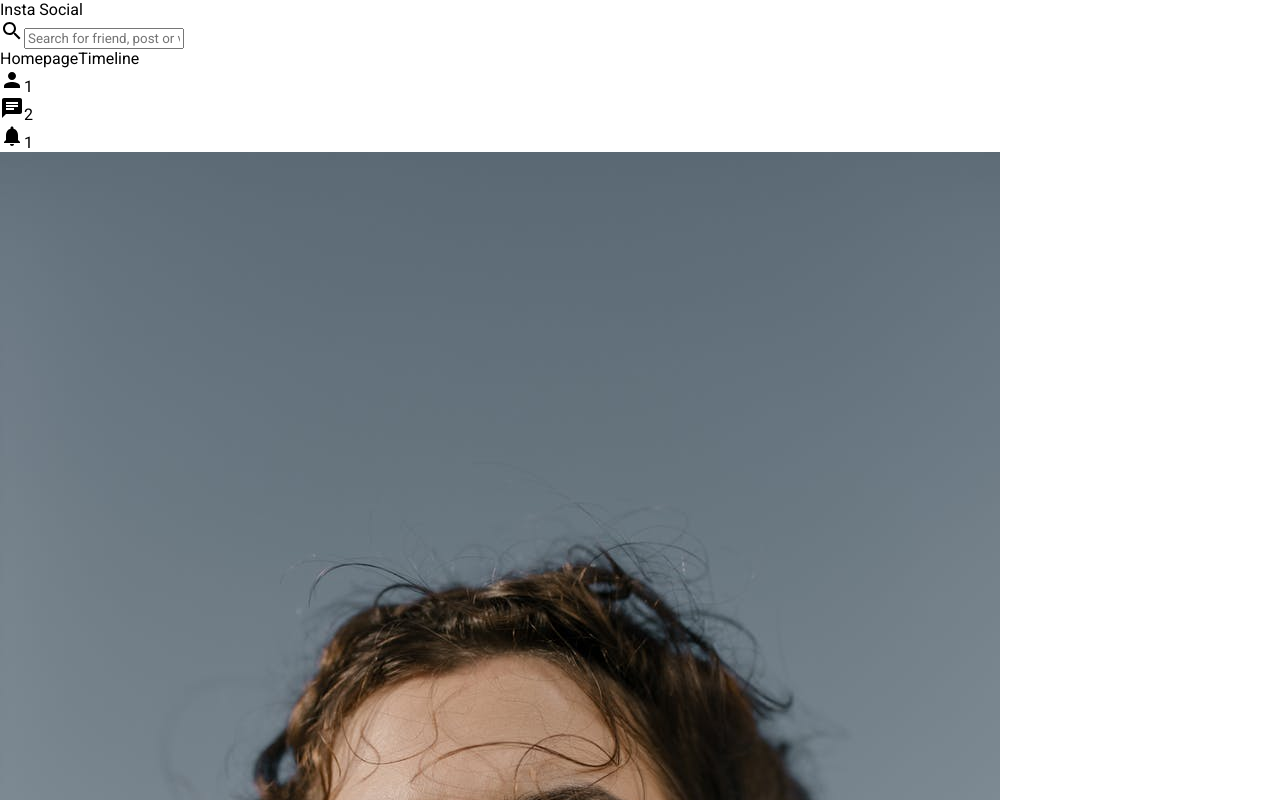
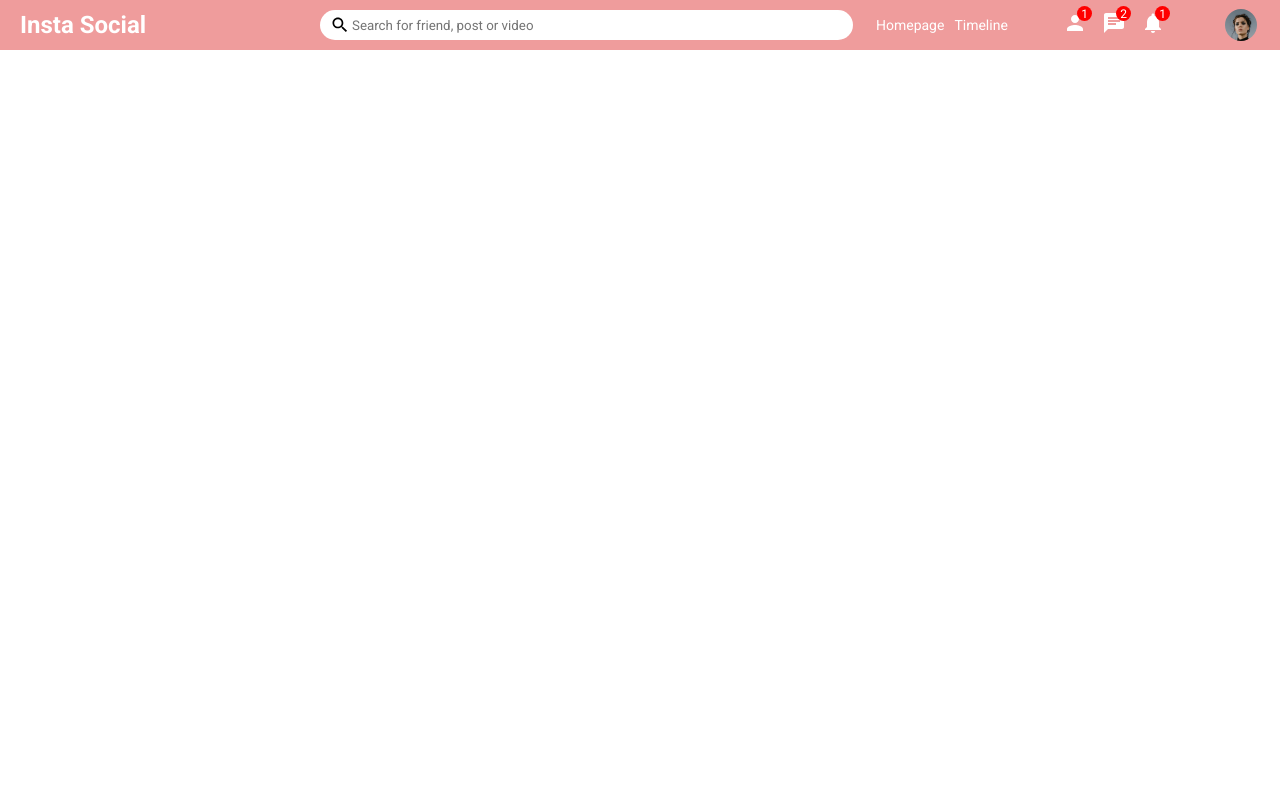
Before and after one commit to Mohit-9440/social-app, a React (Create React App) app: page / in a window 1280 px wide. Shown: the top 800 px of the page. Built offline with nearby package versions, Linux system fonts and the light colour scheme.

Commit message:
topbar css

```diff
--- a/src/components/top/topbar.css
+++ b/src/components/top/topbar.css
@@ -0,0 +1,100 @@
+.topbarContainer{
+    height: 50px;
+    width: 100%;
+    background-color: rgb(239, 156, 156);
+    display: flex;
+    align-items: center;
+    position: sticky;
+    top: 0;
+}
+
+.topbarLeft{
+    flex:3;
+    /* background-color: rgb(182, 28, 28); */
+}
+
+.logo{
+    font-size: 24px;
+    margin-left: 20px;
+    font-weight: bold;
+    color: white;
+    cursor: pointer;
+}
+
+.topbarCenter{
+    flex:5;
+    /* background-color: rgb(58, 165, 42); */
+}
+
+.searchbar{
+    width: 100%;
+    height: 30px;
+    background-color: white;
+    border-radius: 30px;
+    display: flex;
+    align-items: center;
+}
+
+.searchIcon {
+    font-size: 20px !important;
+    margin-left: 10px;
+}
+
+.searchInput{
+    border: none;
+    width: 70%;
+}
+
+.searchInput:focus{
+    outline: none;
+}
+
+.topbarRight{
+    flex:4;
+    display: flex;
+    align-items: center;
+    justify-content: space-around;
+    color: white;
+}
+.topbarLinks{
+    display: flex;
+}
+
+.topbarLink{
+    margin-right: 10px;
+    font-size: 14px;
+    cursor: pointer;
+}
+
+.topbarIcons{
+    display: flex;
+}
+
+.topbarIconItem {
+    margin-right: 15px;
+    cursor: pointer;
+    position: relative;
+}
+
+.topbarIconBadge {
+    width: 15px;
+    height: 15px;
+    background-color: red;
+    border-radius: 50%;
+    color: white;
+    position: absolute;
+    top: -5px;
+    right: -5px;
+    display: flex;
+    align-items: center;
+    justify-content: center;
+    font-size: 12px;
+}
+
+.topbarImg {
+    width: 32px;
+    height: 32px;
+    border-radius: 50%;
+    object-fit: cover;
+    cursor: pointer;
+}
```
